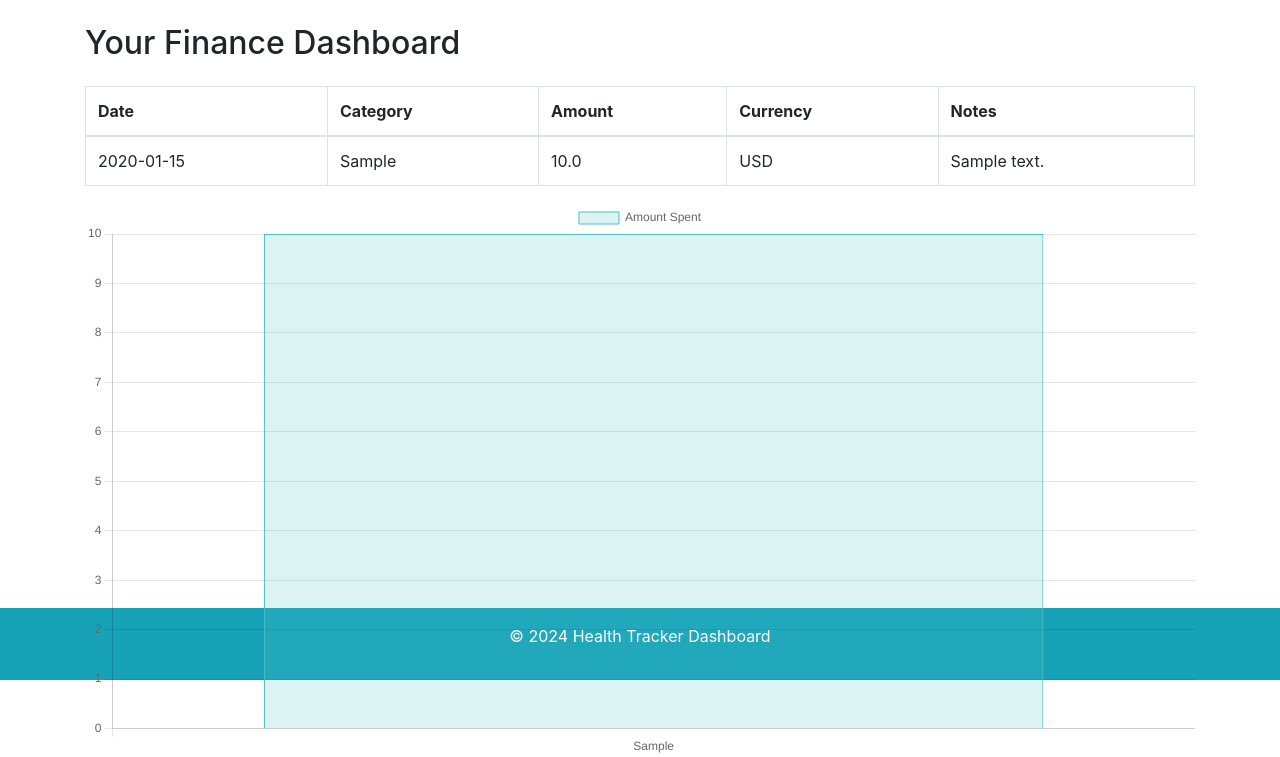
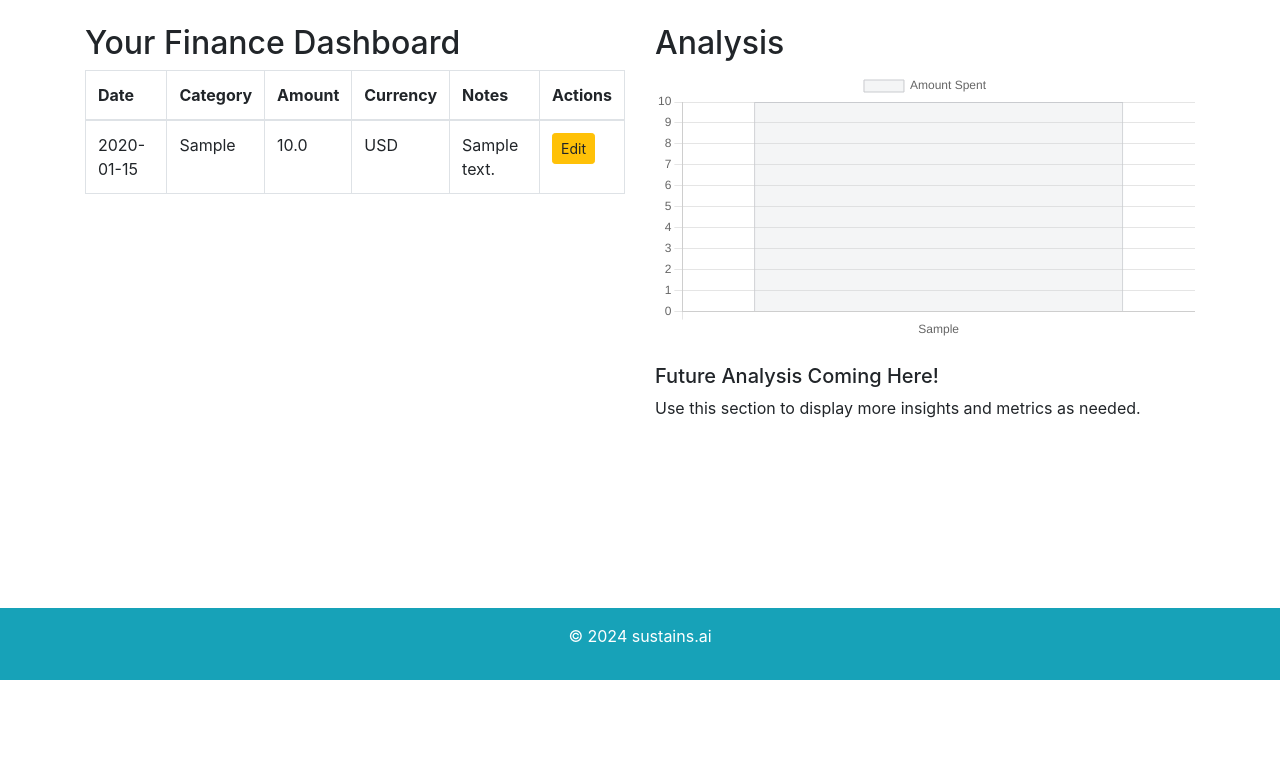
Before and after one commit to sustains-ai/python_risk_analytics, a Flask app: page /dashboard in a window 1280 px wide. Shown: the part 128-885 px from the top of the page. After the commit the page ends 808 px from the top, so only its background shows below. Run offline with Flask 2, Linux system fonts and the light colour scheme; a user stored in the database is signed in; tables that the repository leaves empty hold one stand-in row (values such as "Sample post"); some libraries are stand-ins or nearby versions.

Commit message:
Updated dashboard layout and added custom Chart.js colors

```diff
--- a/routes.py
+++ b/routes.py
@@ -108,3 +108,30 @@ def debug():
     if not data:
         return "No data found in FinanceData table."
     return "<br>".join([f"{d.id}, {d.user_id}, {d.date}, {d.category}, {d.amount}, {d.currency}, {d.notes}" for d in data])
+
+
+# Edit Route for finance data
+@bp.route('/edit/<int:id>', methods=['GET', 'POST'])
+@login_required
+def edit(id):
+    # Fetch the expense record to edit
+    expense = FinanceData.query.get_or_404(id)
+
+    # Check if the logged-in user is the owner of this record
+    if expense.user_id != current_user.id:
+        return redirect(url_for('main.dashboard'))
+
+    # Create the form and pre-fill it with existing data
+    form = FinanceDataForm(obj=expense)
+
+    if form.validate_on_submit():
+        expense.date = form.date.data
+        expense.category = form.category.data
+        expense.amount = form.amount.data
+        expense.currency = form.currency.data
+        expense.notes = form.notes.data
+
+        db.session.commit()  # Save changes to the database
+        return redirect(url_for('main.dashboard'))  # Redirect back to the dashboard
+
+    return render_template('form.html', form=form)  # Render the same form template with pre-filled data
--- a/static/css/style.css
+++ b/static/css/style.css
@@ -3,3 +3,18 @@
 main.container {
     height: 560px
 }
+
+.dashboard-container {
+    display: flex;
+    flex-wrap: wrap;
+    gap: 20px;
+}
+.dashboard-container .col-md-6 {
+    box-shadow: 0 4px 8px rgba(0, 0, 0, 0.1);
+    padding: 15px;
+    background-color: #f9f9f9;
+    border-radius: 8px;
+}
+.dashboard-container h2 {
+    margin-bottom: 15px;
+}
--- a/templates/base.html
+++ b/templates/base.html
@@ -9,6 +9,9 @@
     <link rel="stylesheet" href="{{ url_for('static', filename='css/style.css') }}">
     <link rel="icon" href="{{ url_for('static', filename='favicon.ico') }}" type="image/x-icon">
     <script src="https://cdn.jsdelivr.net/npm/chart.js"></script>
+    <script src="https://code.jquery.com/jquery-3.5.1.slim.min.js"></script>
+    <script src="https://cdn.jsdelivr.net/npm/@popperjs/core@2.9.2/dist/umd/popper.min.js"></script>
+    <script src="https://stackpath.bootstrapcdn.com/bootstrap/4.5.2/js/bootstrap.min.js"></script>
 </head>
 
 
@@ -28,7 +31,7 @@
         {% block content %}{% endblock %}
     </main>
     <footer class="bg-info text-white text-center py-3 mt-4">
-        <p>&copy; 2024 Health Tracker Dashboard</p>
+        <p>&copy; 2024 sustains.ai</p>
     </footer>
     <script src="https://code.jquery.com/jquery-3.5.1.slim.min.js"></script>
     <script src="https://cdn.jsdelivr.net/npm/@popperjs/core@2.9.2/dist/umd/popper.min.js"></script>
--- a/templates/dashboard.html
+++ b/templates/dashboard.html
@@ -3,9 +3,10 @@
 {% block title %}Dashboard{% endblock %}
 
 {% block content %}
-    <h2 class="mb-4">Your Finance Dashboard</h2>
-
-    <!-- Table to display the finance data -->
+<div class="row">
+    <!-- Left Column: Finance Data Table -->
+    <div class="col-md-6">
+        <h2>Your Finance Dashboard</h2>
         <table class="table table-bordered">
             <thead>
                 <tr>
@@ -14,6 +15,7 @@
                     <th>Amount</th>
                     <th>Currency</th>
                     <th>Notes</th>
+                    <th>Actions</th>
                 </tr>
             </thead>
             <tbody>
@@ -24,25 +26,52 @@
                         <td>{{ data.amount }}</td>
                         <td>{{ data.currency }}</td>
                         <td>{{ data.notes }}</td>
+                        <td>
+                            <a href="{{ url_for('main.edit', id=data.id) }}" class="btn btn-warning btn-sm">Edit</a>
+                        </td>
                     </tr>
                 {% endfor %}
             </tbody>
         </table>
+    </div>
 
-    <!-- Chart.js for finance data -->
+    <!-- Right Column: Analysis (Charts, Stats) -->
+    <div class="col-md-6">
+        <h2>Analysis</h2>
+
+        <!-- Chart.js Analysis -->
         <canvas id="financeChart" width="400" height="200"></canvas>
 
+       {% block scripts %}
 <script>
+    const categories = {{ categories|default([])|tojson }};
+    const amounts = {{ amounts|default([])|tojson }};
+
+    // Map of categories to custom colors
+    const categoryColors = {
+        "food": "rgba(255, 99, 132, 0.2)",  // Red
+        "transportation": "rgba(54, 162, 235, 0.2)",  // Blue
+        "entertainment": "rgba(255, 206, 86, 0.2)",  // Yellow
+        "utilities": "rgba(75, 192, 192, 0.2)",  // Green
+         "gifts": "rgba(53, 253, 192, 0.2)",  // Green
+        "other": "rgba(153, 102, 255, 0.2)"  // Purple
+    };
+
+
+
+    const backgroundColors = categories.map(category => categoryColors[category] || "rgba(201, 203, 207, 0.2)");
+    const borderColors = categories.map(category => categoryColors[category]?.replace('0.2', '1') || "rgba(201, 203, 207, 1)");
+
     const ctx = document.getElementById('financeChart').getContext('2d');
     const financeChart = new Chart(ctx, {
         type: 'bar',
         data: {
-            labels: {{ categories|default([])|tojson }},
+            labels: categories,
             datasets: [{
                 label: 'Amount Spent',
-                data: {{ amounts|default([])|tojson }},
-                backgroundColor: 'rgba(75, 192, 192, 0.2)',
-                borderColor: 'rgba(75, 192, 192, 1)',
+                data: amounts,
+                backgroundColor: backgroundColors,
+                borderColor: borderColors,
                 borderWidth: 1
             }]
         },
@@ -55,5 +84,13 @@
         }
     });
 </script>
+{% endblock %}
 
+
+        <div class="mt-4">
+            <h5>Future Analysis Coming Here!</h5>
+            <p>Use this section to display more insights and metrics as needed.</p>
+        </div>
+    </div>
+</div>
 {% endblock %}
--- a/templates/index.html
+++ b/templates/index.html
@@ -4,7 +4,7 @@
 
 {% block content %}
 <div class="text-center">
-    <h2>Welcome to Sustains.ai</h2>
+    <h2>Welcome to sustains.ai</h2>
     <p class="lead">One-step solution for personal finance</p>
     <a href="{{ url_for('main.register') }}" class="btn btn-info btn-lg">Register</a>
     <a href="{{ url_for('main.login') }}" class="btn btn-info btn-lg">Login</a>
```
Also changed, not shown: templates/form.html (line endings or trailing spaces). Lines whose indentation alone changed are shown as unchanged.
